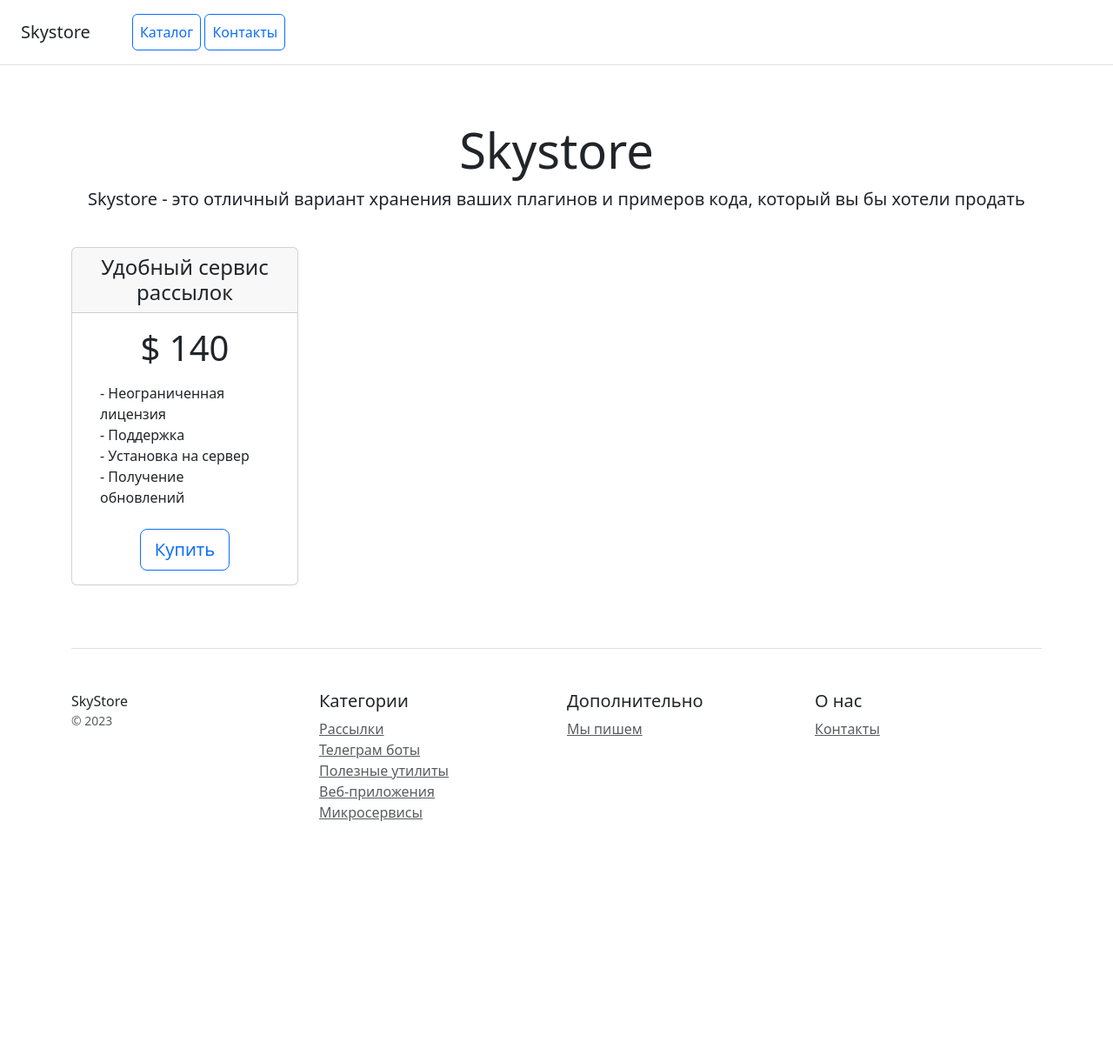
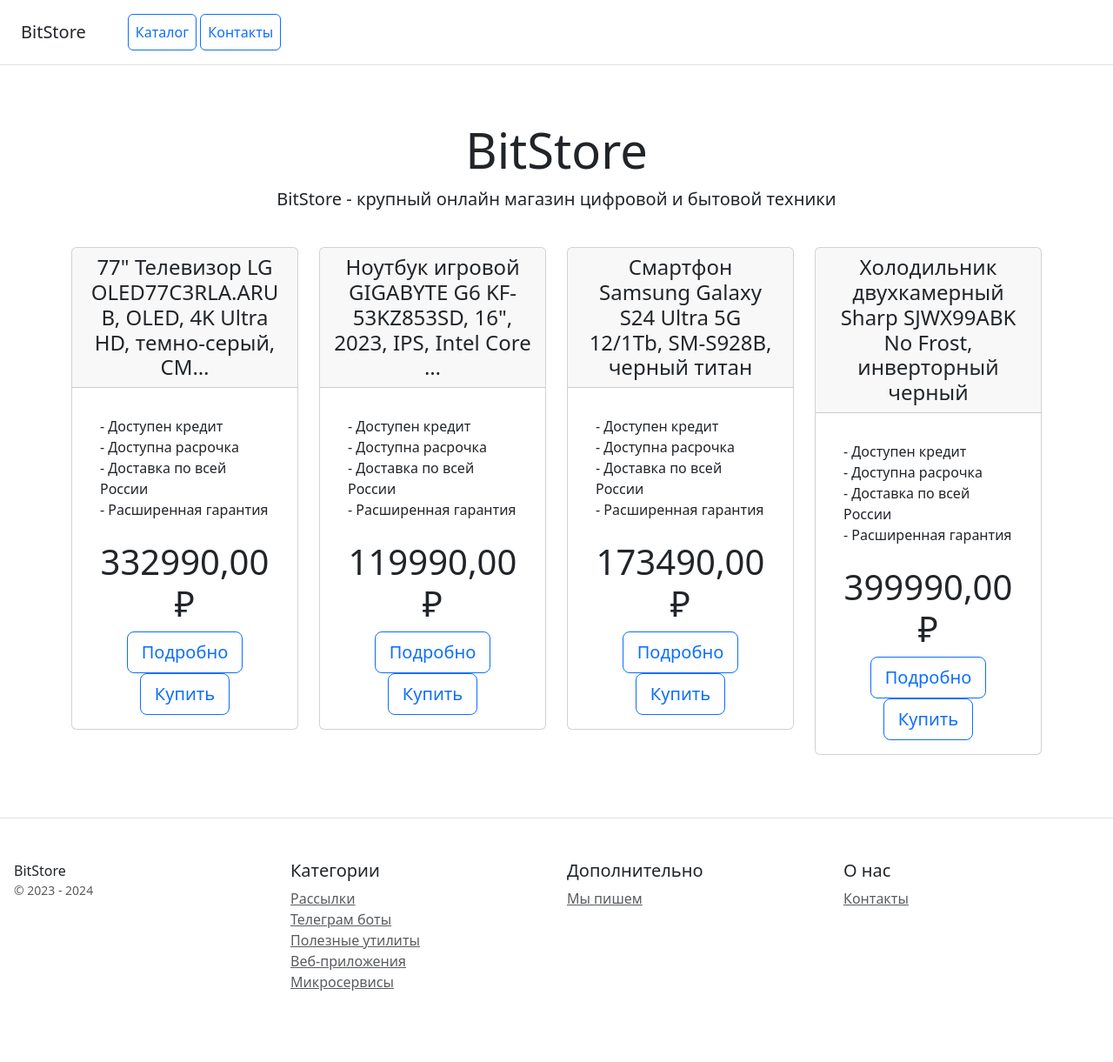
Before and after one commit to IceDisel/django-online-store, a Django app: page / in a window 1280 px wide. Shown: the whole page at 87% size. Before the commit the page ends 944 px from the top, so only its background shows below. Run offline with Django 5.2, Linux system fonts and the light colour scheme; data comes from the database, SQL or seed files in the repository; some libraries are stand-ins or nearby versions.

Commit message:
обновление верстки сайта

```diff
--- /dev/null
+++ b/catalog/templates/catalog/base.html
@@ -0,0 +1,52 @@
+<!doctype html>
+<html lang="en">
+<head>
+    {% load static %}
+    <meta charset="utf-8">
+    <meta name="viewport" content="width=device-width, initial-scale=1">
+    <title>{{ title }}</title>
+    <link href="{% static 'css/bootstrap.min.css' %}" rel="stylesheet">
+</head>
+<body>
+
+{% include 'catalog/includes/inc_main_menu.html' %}
+
+{% block content %}
+{% endblock %}
+
+
+<footer class="p-3 pt-4 my-md-5 pt-md-5 border-top">
+    <div class="row">
+        <div class="col-12 col-md">
+            BitStore
+            <small class="d-block mb-3 text-muted">&copy; 2023 - {% now 'Y' %}</small>
+        </div>
+        <div class="col-6 col-md">
+            <h5>Категории</h5>
+            <ul class="list-unstyled text-small">
+                <li><a class="text-muted" href="#">Рассылки</a></li>
+                <li><a class="text-muted" href="#">Телеграм боты</a></li>
+                <li><a class="text-muted" href="#">Полезные утилиты</a></li>
+                <li><a class="text-muted" href="#">Веб-приложения</a></li>
+                <li><a class="text-muted" href="#">Микросервисы</a></li>
+            </ul>
+        </div>
+        <div class="col-6 col-md">
+            <h5>Дополнительно</h5>
+            <ul class="list-unstyled text-small">
+                <li><a class="text-muted" href="#">Мы пишем</a></li>
+            </ul>
+        </div>
+        <div class="col-6 col-md">
+            <h5>О нас</h5>
+            <ul class="list-unstyled text-small">
+                <li><a class="text-muted" href="{% url 'catalog:contacts' %}">Контакты</a></li>
+            </ul>
+        </div>
+    </div>
+</footer>
+</div>
+
+<script src="{% static 'js/bootstrap.bundle.min.js' %}"></script>
+</body>
+</html>
--- /dev/null
+++ b/catalog/templates/catalog/includes/inc_main_menu.html
@@ -0,0 +1,7 @@
+<div class="d-flex flex-column flex-md-row align-items-center p-3 px-md-4 mb-3 bg-white border-bottom box-shadow">
+    <h5 class="my-0 mr-md-auto font-weight-normal">BitStore</h5>
+    <nav class="ms-5">
+        <a class="p-2 btn btn-outline-primary" href="{% url 'catalog:index' %}">Каталог</a>
+        <a class="p-2 btn btn-outline-primary" href="{% url 'catalog:contacts' %}">Контакты</a>
+    </nav>
+</div>
--- a/catalog/templates/catalog/index.html
+++ b/catalog/templates/catalog/index.html
@@ -1,79 +1,33 @@
-<!doctype html>
-<html lang="en">
-<head>
-    <meta charset="utf-8">
-    <meta name="viewport" content="width=device-width, initial-scale=1">
-    <title>Skystore</title>
-    <link href="https://cdn.jsdelivr.net/npm/bootstrap@5.3.2/dist/css/bootstrap.min.css" rel="stylesheet" integrity="sha384-T3c6CoIi6uLrA9TneNEoa7RxnatzjcDSCmG1MXxSR1GAsXEV/Dwwykc2MPK8M2HN" crossorigin="anonymous">
-</head>
-<body>
-<div class="d-flex flex-column flex-md-row align-items-center p-3 px-md-4 mb-3 bg-white border-bottom box-shadow">
-    <h5 class="my-0 mr-md-auto font-weight-normal">Skystore</h5>
-    <nav class="ms-5">
-        <a class="p-2 btn btn-outline-primary" href="/">Каталог</a>
-        <a class="p-2 btn btn-outline-primary" href="/contacts/">Контакты</a>
-    </nav>
-</div>
+{% extends 'catalog/base.html' %}
+{% block content %}
 
 <div class="pricing-header px-3 py-3 pt-md-5 pb-md-4 mx-auto text-center">
-    <h1 class="display-4">Skystore</h1>
-    <p class="lead">Skystore - это отличный вариант хранения ваших плагинов и примеров кода, который вы бы хотели
-        продать</p>
+    <h1 class="display-4">BitStore</h1>
+    <p class="lead">BitStore - крупный онлайн магазин цифровой и бытовой техники</p>
 </div>
 
 <div class="container">
     <div class="row text-center">
+        {% for object in object_list %}
         <div class="col-3">
             <div class="card mb-4 box-shadow">
                 <div class="card-header">
-                    <h4 class="my-0 font-weight-normal">Удобный сервис рассылок</h4>
+                    <h4 class="my-0 font-weight-normal">{{ object|truncatechars:70 }}</h4>
                 </div>
                 <div class="card-body">
-                    <h1 class="card-title pricing-card-title">$ 140</h1>
                     <ul class="list-unstyled mt-3 mb-4 text-start m-3">
-                        <li>- Неограниченная лицензия</li>
-                        <li>- Поддержка</li>
-                        <li>- Установка на сервер</li>
-                        <li>- Получение обновлений</li>
+                        <li>- Доступен кредит</li>
+                        <li>- Доступна расрочка</li>
+                        <li>- Доставка по всей России</li>
+                        <li>- Расширенная гарантия</li>
                     </ul>
+                    <h1 class="card-title pricing-card-title">{{ object.price }} ₽</h1>
+                    <a class="btn btn-lg btn-block btn-outline-primary" href="{% url 'catalog:product' object.pk %}">Подробно</a>
                     <button type="button" class="btn btn-lg btn-block btn-outline-primary">Купить</button>
                 </div>
             </div>
         </div>
+        {% endfor %}
     </div>
-
-    <footer class="pt-4 my-md-5 pt-md-5 border-top">
-        <div class="row">
-            <div class="col-12 col-md">
-                SkyStore
-                <small class="d-block mb-3 text-muted">&copy; 2023</small>
-            </div>
-            <div class="col-6 col-md">
-                <h5>Категории</h5>
-                <ul class="list-unstyled text-small">
-                    <li><a class="text-muted" href="#">Рассылки</a></li>
-                    <li><a class="text-muted" href="#">Телеграм боты</a></li>
-                    <li><a class="text-muted" href="#">Полезные утилиты</a></li>
-                    <li><a class="text-muted" href="#">Веб-приложения</a></li>
-                    <li><a class="text-muted" href="#">Микросервисы</a></li>
-                </ul>
-            </div>
-            <div class="col-6 col-md">
-                <h5>Дополнительно</h5>
-                <ul class="list-unstyled text-small">
-                    <li><a class="text-muted" href="#">Мы пишем</a></li>
-                </ul>
-            </div>
-            <div class="col-6 col-md">
-                <h5>О нас</h5>
-                <ul class="list-unstyled text-small">
-                    <li><a class="text-muted" href="/contacts/">Контакты</a></li>
-                </ul>
-            </div>
-        </div>
-    </footer>
 </div>
-
-<script src="https://cdn.jsdelivr.net/npm/bootstrap@5.3.2/dist/js/bootstrap.bundle.min.js" integrity="sha384-C6RzsynM9kWDrMNeT87bh95OGNyZPhcTNXj1NW7RuBCsyN/o0jlpcV8Qyq46cDfL" crossorigin="anonymous"></script>
-</body>
-</html>
+{% endblock %}
```
Also changed, not shown: catalog/templates/catalog/contacts.html (+12 -56 lines), catalog/templates/catalog/product.html (added, +42 -0 lines).
